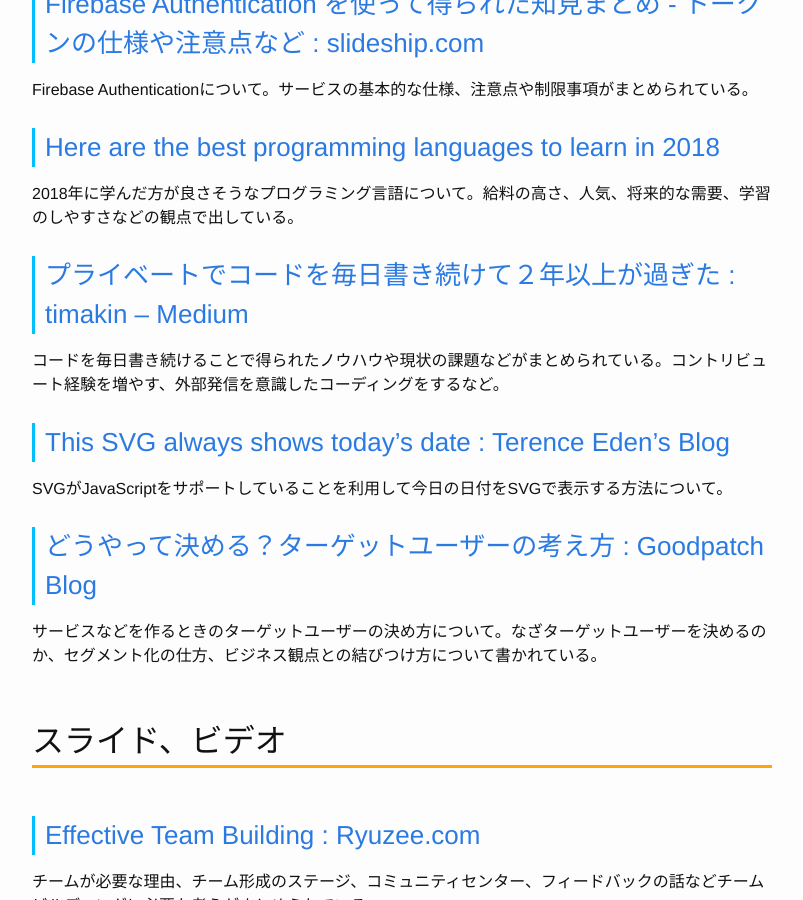
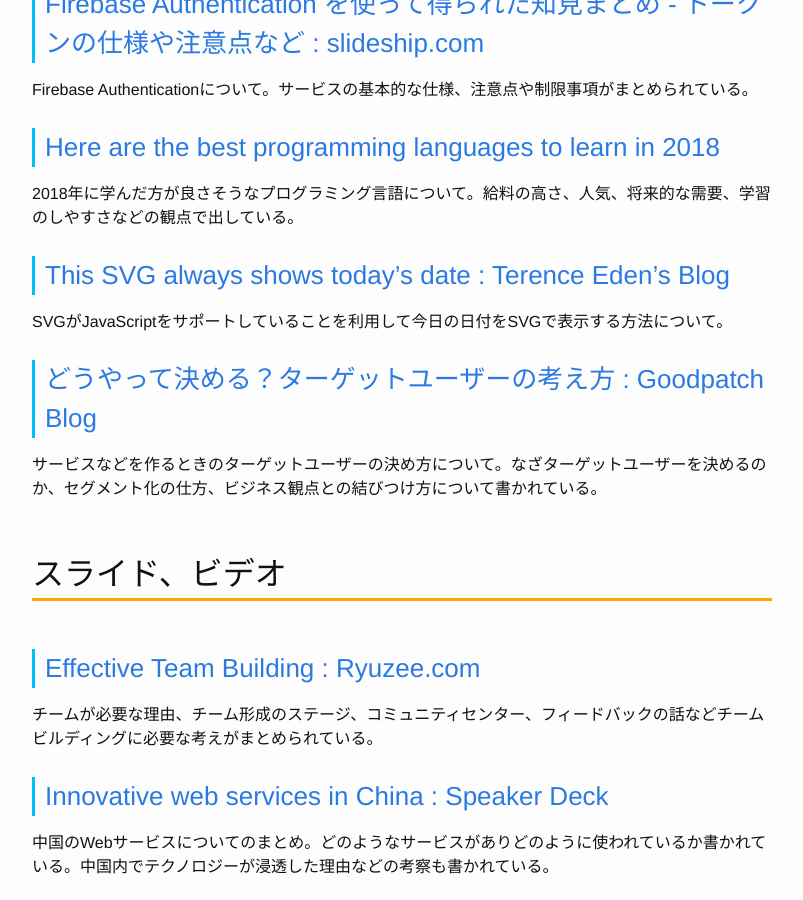
Before and after one commit to Gather-Tech/Gather-Tech.github.io, a Jekyll site: the page built from _posts/2018/2018-03-05-Gather88.md, in a window 1280 px wide and 900 px high, scrolled down 2350 px. Shown: the whole window, without its empty margins (238-1041 px from the left). Built offline with Jekyll 4.4.1, drawn with Linux system fonts in a browser that asks for light colours.

Commit message:
Reduce an article

```diff
--- a/_posts/2018/2018-03-05-Gather88.md
+++ b/_posts/2018/2018-03-05-Gather88.md
@@ -61,10 +61,6 @@
 ### [Here are the best programming languages to learn in 2018](https://medium.freecodecamp.org/best-programming-languages-to-learn-in-2018-ultimate-guide-bfc93e615b35)
 
 2018年に学んだ方が良さそうなプログラミング言語について。給料の高さ、人気、将来的な需要、学習のしやすさなどの観点で出している。
-
-### [プライベートでコードを毎日書き続けて２年以上が過ぎた : timakin – Medium](https://medium.com/@timakin/%E3%83%97%E3%83%A9%E3%82%A4%E3%83%99%E3%83%BC%E3%83%88%E3%81%A7%E3%82%B3%E3%83%BC%E3%83%89%E3%82%92%E6%AF%8E%E6%97%A5%E6%9B%B8%E3%81%8D%E7%B6%9A%E3%81%91%E3%81%A6%EF%BC%92%E5%B9%B4%E4%BB%A5%E4%B8%8A%E3%81%8C%E9%81%8E%E3%81%8E%E3%81%9F-871e70903a1f)
-
-コードを毎日書き続けることで得られたノウハウや現状の課題などがまとめられている。コントリビュート経験を増やす、外部発信を意識したコーディングをするなど。
 
 ### [This SVG always shows today’s date : Terence Eden's Blog](https://shkspr.mobi/blog/2018/02/this-svg-always-shows-todays-date/)
 
```
